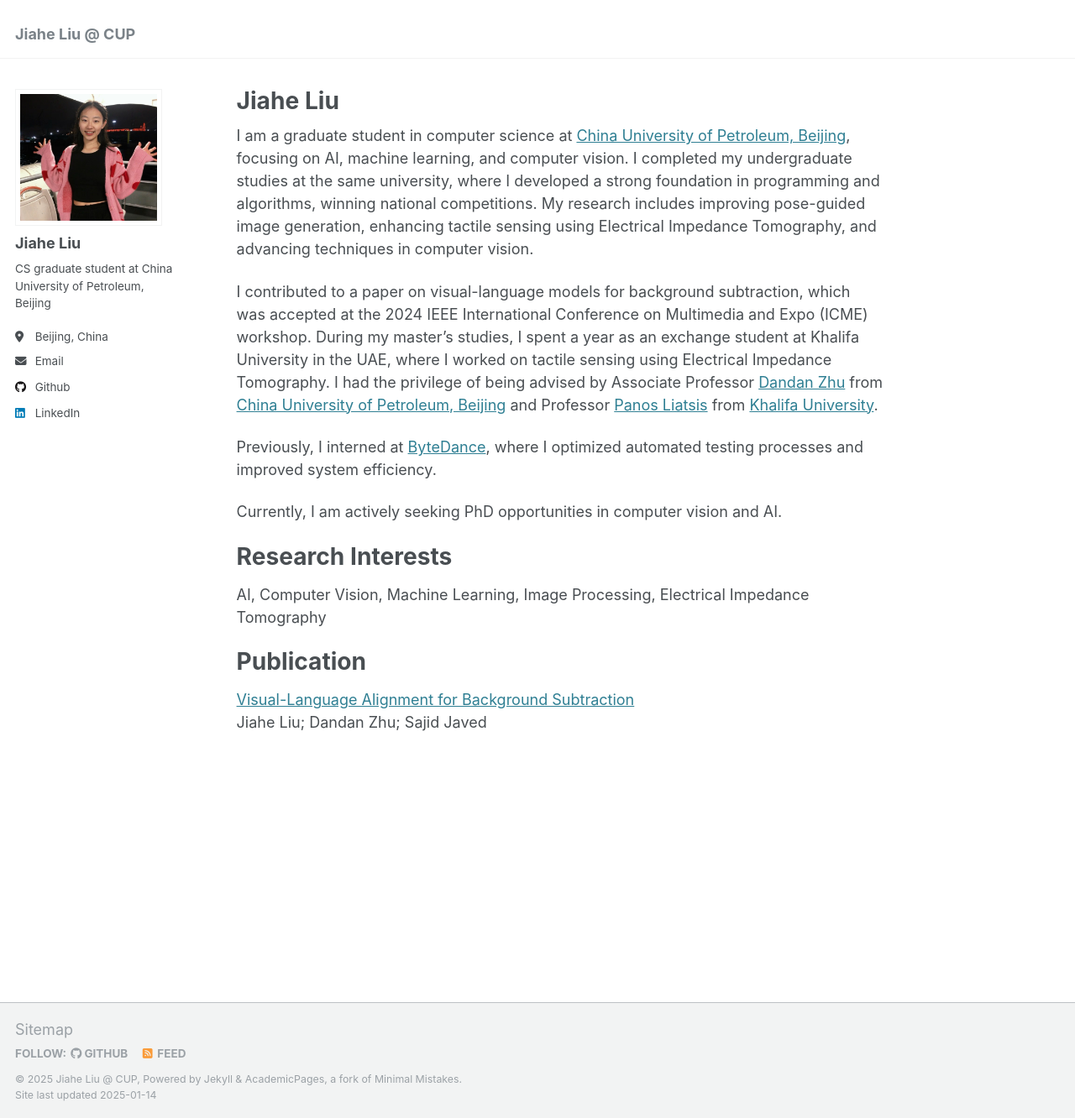
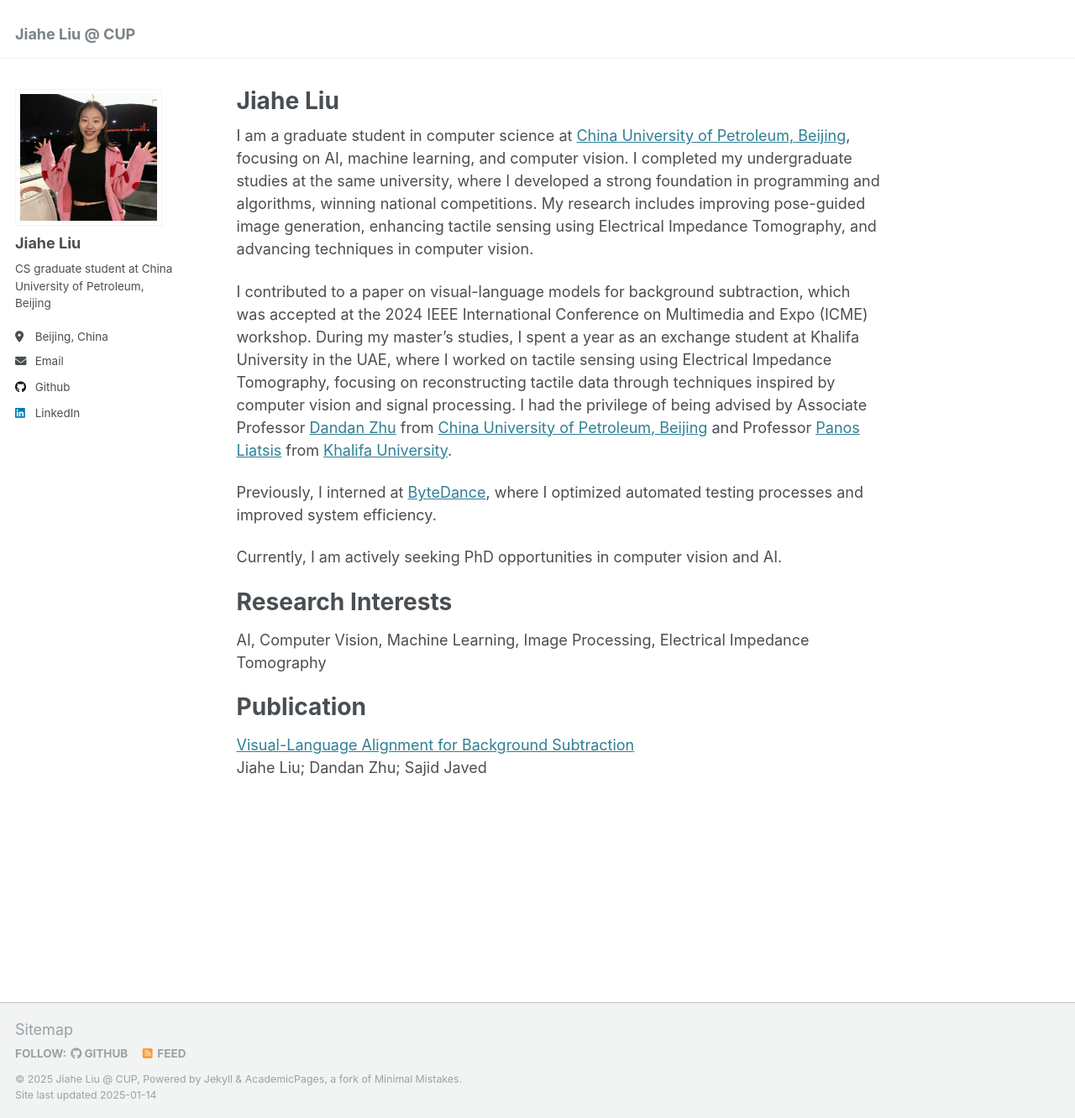
Before and after one commit to jiahe-liu/jiahe-liu.github.io, a Jekyll site: the page built from _pages/about.md, in a window 1280 px wide and 1332 px high. Shown: the whole window at 84% size. Built offline with Jekyll 4.4.1, drawn with Linux system fonts in a browser that asks for light colours.

Commit message:
Update introduction.

```diff
--- a/_pages/about.md
+++ b/_pages/about.md
@@ -9,7 +9,7 @@ redirect_from:
 
 I am a graduate student in computer science at [China University of Petroleum, Beijing](https://www.cup.edu.cn/cupai/index.htm), focusing on AI, machine learning, and computer vision. I completed my undergraduate studies at the same university, where I developed a strong foundation in programming and algorithms, winning national competitions. My research includes improving pose-guided image generation, enhancing tactile sensing using Electrical Impedance Tomography, and advancing techniques in computer vision.
 
-I contributed to a paper on visual-language models for background subtraction, which was accepted at the 2024 IEEE International Conference on Multimedia and Expo (ICME) workshop. During my master’s studies, I spent a year as an exchange student at Khalifa University in the UAE, where I worked on tactile sensing using Electrical Impedance Tomography. I had the privilege of being advised by Associate Professor [Dandan Zhu](https://www.cup.edu.cn/cupai/szdw/jsml/856a0903b2ea4e78a1e6001ba846b9d3.htm) from [China University of Petroleum, Beijing](https://www.cup.edu.cn/cupai/index.htm) and Professor [Panos Liatsis](https://www.ku.ac.ae/college-people/panos-liatsis) from [Khalifa University](https://www.ku.ac.ae/department/department-of-computer-science#about).
+I contributed to a paper on visual-language models for background subtraction, which was accepted at the 2024 IEEE International Conference on Multimedia and Expo (ICME) workshop. During my master’s studies, I spent a year as an exchange student at Khalifa University in the UAE, where I worked on tactile sensing using Electrical Impedance Tomography, focusing on reconstructing tactile data through techniques inspired by computer vision and signal processing. I had the privilege of being advised by Associate Professor [Dandan Zhu](https://www.cup.edu.cn/cupai/szdw/jsml/856a0903b2ea4e78a1e6001ba846b9d3.htm) from [China University of Petroleum, Beijing](https://www.cup.edu.cn/cupai/index.htm) and Professor [Panos Liatsis](https://www.ku.ac.ae/college-people/panos-liatsis) from [Khalifa University](https://www.ku.ac.ae/department/department-of-computer-science#about).
 
 Previously, I interned at [ByteDance](https://www.bytedance.com/en/), where I optimized automated testing processes and improved system efficiency.
 
```
